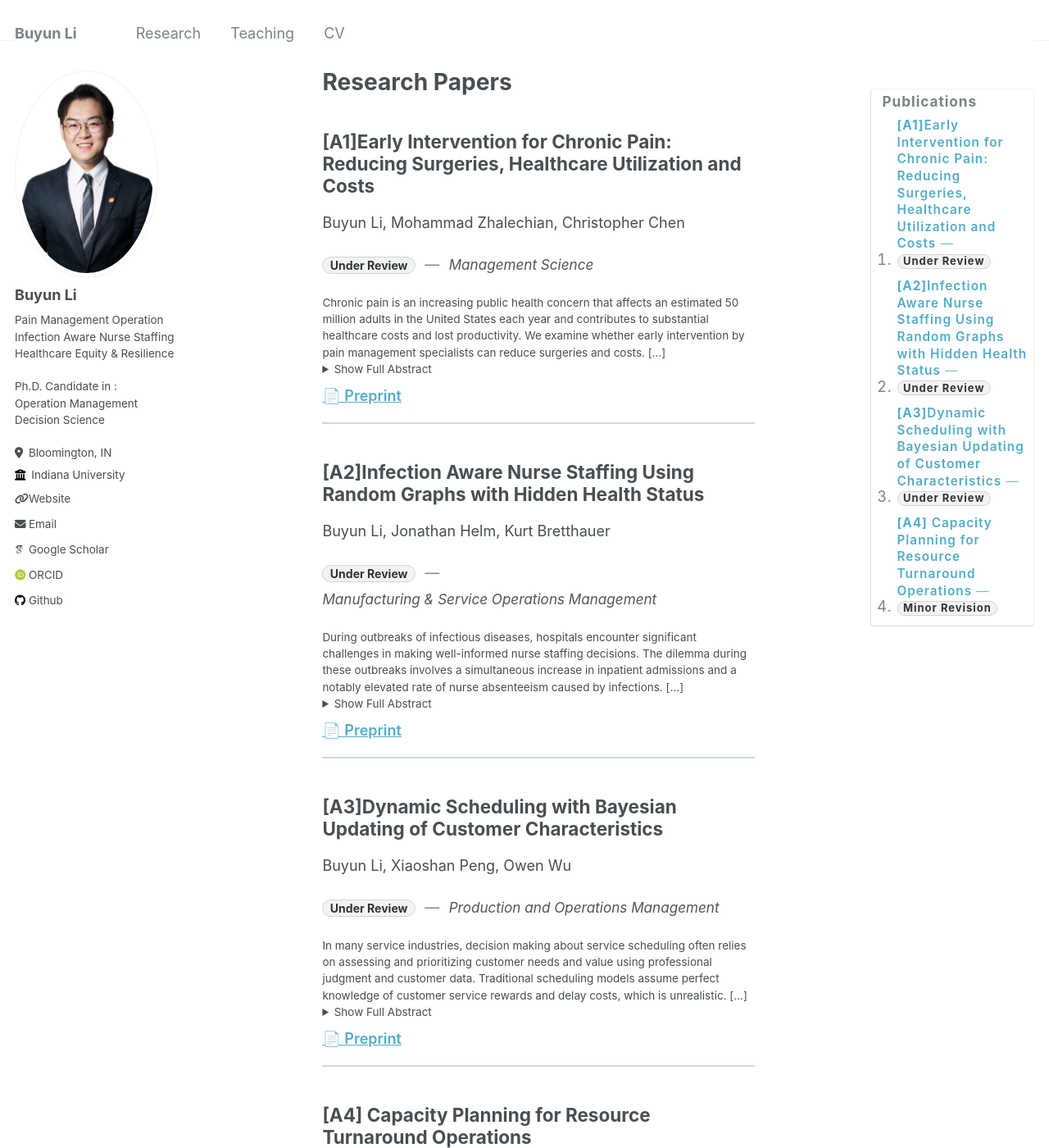
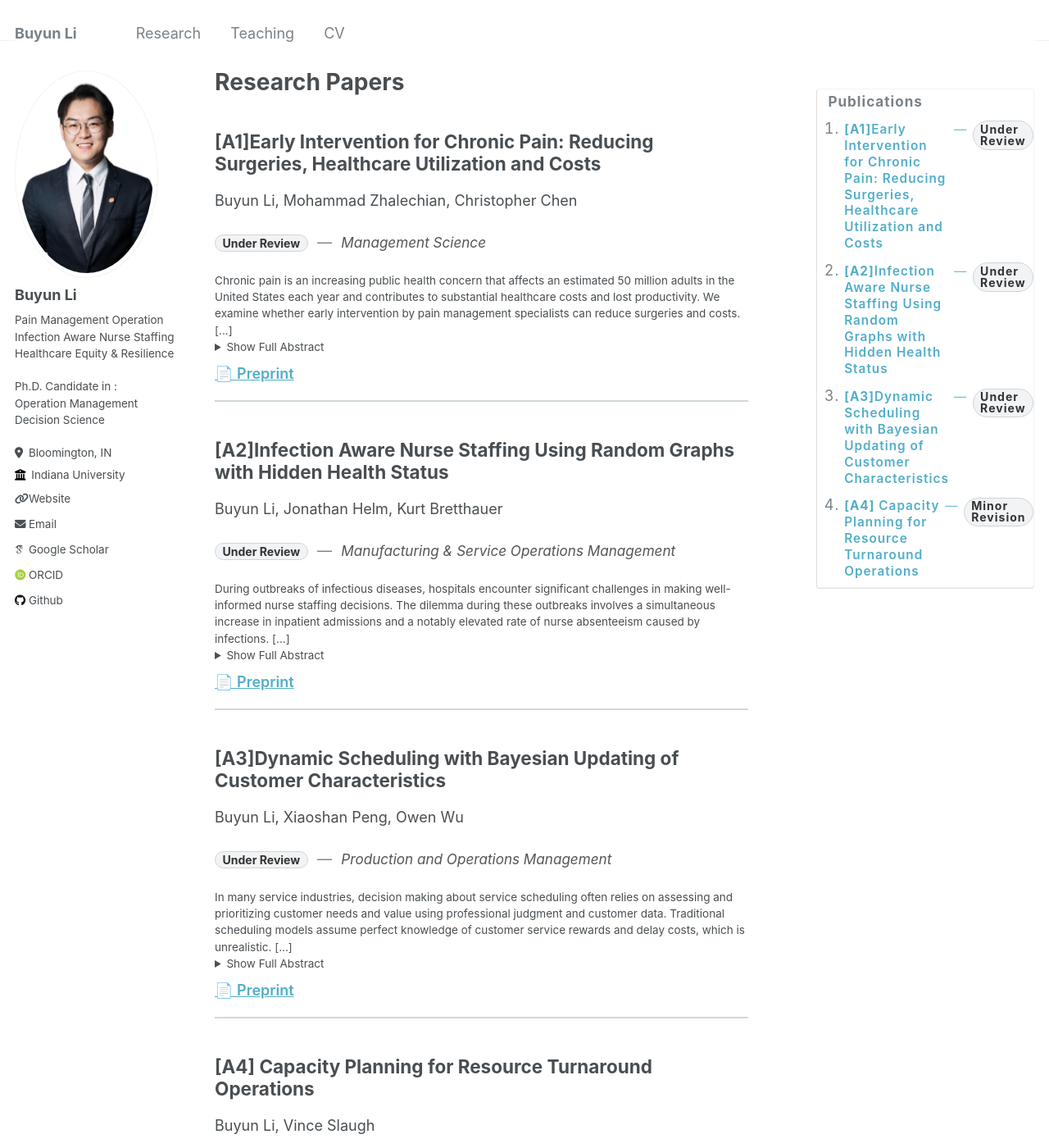
Before and after one commit to BuyunLi/BuyunLi.github.io, a Jekyll site: the page built from _pages/publications.md, in a window 1280 px wide and 1400 px high. Shown: the whole window at 82% size. Built offline with Jekyll 4.4.1, drawn with Linux system fonts in a browser that asks for light colours; some web fonts are replaced.

Commit message:
Update _custom.scss

```diff
--- a/_sass/_custom.scss
+++ b/_sass/_custom.scss
@@ -1,11 +1,17 @@
-/* --- Layout: three columns (sidebar | content | right TOC) --- */
+/* ===============================
+   GRID: sidebar | MAIN(70%) | TOC
+   =============================== */
 #main.with-toc {
   display: grid;
-  /* slimmer TOC, more room for main content */
-  grid-template-columns: minmax(240px, 320px) 1fr minmax(160px, 200px);
-  gap: 1.5rem;
+  /* Side columns slim; middle takes ~70% */
+  grid-template-columns:
+    minmax(160px, 15%)     /* left sidebar */
+    minmax(0, 70%)         /* MAIN content */
+    minmax(140px, 15%);    /* right TOC */
+  gap: 1.25rem;
   align-items: start;
 }
+
 #main.with-toc > .sidebar { grid-column: 1; }
 #main.with-toc > .archive { grid-column: 2; min-width: 0; }
 #main.with-toc > .toc--right {
@@ -14,14 +20,17 @@
   top: 6rem;
   max-height: calc(100vh - 6rem);
   overflow: auto;
-  padding-left: 0.75rem;            /* a touch slimmer */
+  padding-left: 0.75rem;      /* slimmer feel */
   border-left: 1px solid #e0e0e0;
-  justify-self: end;                 /* hug right edge */
+  justify-self: end;          /* hug right edge */
 }
 
 /* Mobile: stack */
 @media (max-width: 980px) {
-  #main.with-toc { grid-template-columns: 1fr; gap: 1rem; }
+  #main.with-toc {
+    grid-template-columns: 1fr;
+    gap: 1rem;
+  }
   #main.with-toc > .sidebar,
   #main.with-toc > .archive,
   #main.with-toc > .toc--right { grid-column: 1; }
@@ -30,31 +39,62 @@
     border-top: 1px solid #e0e0e0;
     margin-top: 1rem;
     padding-top: 1rem;
+    max-height: none;
   }
 }
 
 /* Smooth scrolling */
 html { scroll-behavior: smooth; }
 
-/* --- TOC styles: normal case, smaller, with status pill support --- */
+/* =========================================
+   TOC: titles smaller, no ALL CAPS, and
+   number aligns with the TITLE (not status)
+   ========================================= */
 .toc--right, .toc__title, .toc__list, .toc__list a,
-.toc__title-text, .toc__status {
-  text-transform: none !important; /* ensure no ALL CAPS */
+.toc__title-text, .toc__status, .toc__dash {
+  text-transform: none !important;  /* kill uppercase from theme */
 }
 
+/* Keep list marker outside and aligned with first line */
+.toc__list {
+  margin: 0;
+  padding-left: 1.1rem;             /* room for numbers */
+  list-style: decimal outside;
+}
+
+/* Make the link behave like one line for baseline alignment,
+   and align children to the text baseline */
+.toc__list a {
+  display: inline-flex;
+  align-items: baseline;            /* baseline alignment = use title’s baseline */
+  gap: 0.35rem;
+  font-size: 0.85rem;               /* smaller TOC text */
+  line-height: 1.3;                 /* stable baseline height */
+  text-decoration: none;
+}
+.toc__list a:hover { text-decoration: underline; }
+
 .toc__title { font-size: 0.95rem; margin: 0.25rem 0 0.5rem; }
-.toc__list  { margin: 0; padding-left: 1rem; list-style: decimal; }
-.toc__list a { text-decoration: none; display: inline-block; font-size: 0.85rem; line-height: 1.35; }
-.toc__list a:hover { text-decoration: underline; }
 .toc__title-text { font-weight: 600; }
 
-/* If your layout uses: <span class="toc__dash"> — </span><span class="pub__status pub__status--mini">… */
+/* Status in TOC as mini pill (same style language as main) */
 .toc__dash { opacity: 0.8; }
+.pub__status--mini {
+  display: inline-block;
+  font-size: 0.72rem;
+  font-weight: 700;
+  padding: 0.12em 0.5em;
+  border-radius: 999px;
+  line-height: 1;                   /* don’t stretch the baseline */
+  background: #f1f3f5;
+  color: #333;
+  border: 1px solid #d0d5da;
+  vertical-align: baseline;         /* align with title baseline */
+}
 
-/* Fallback if you still have plain-text status: <span class="toc__status"> — Under Review</span> */
-.toc__status { font-weight: 500; opacity: 0.85; font-size: 0.85rem; }
-
-/* --- Publication item styling --- */
+/* =========================================
+   Publication item styling (main list)
+   ========================================= */
 .archive .archive__item {
   border-bottom: 2px solid #cfd8dc; /* clearer separator */
   padding-bottom: 1rem;
@@ -62,14 +102,14 @@ html { scroll-behavior: smooth; }
 }
 .archive .archive__item:last-child { border-bottom: 0; }
 
-/* Meta row: status pill — venue (smaller) — year */
+/* Meta row: [status pill] — [venue small] · [year] */
 .pub__meta { display: flex; align-items: baseline; flex-wrap: wrap; gap: 0.35rem; }
 .pub__dash { opacity: 0.7; }
 .pub__venue { font-size: 0.95rem; color: #555; }
 .pub__year  { font-size: 0.95rem; color: #666; }
 .pub__dot   { color: #aaa; }
 
-/* Status pill (neutral look) */
+/* Status pill (main list) */
 .pub__status {
   display: inline-block;
   font-size: 0.78rem;
@@ -80,13 +120,6 @@ html { scroll-behavior: smooth; }
   background: #f1f3f5;
   color: #333;
   border: 1px solid #d0d5da;
-}
-
-/* Smaller pill for TOC (use with <span class="pub__status pub__status--mini">…</span>) */
-.pub__status--mini {
-  font-size: 0.72rem;
-  padding: 0.12em 0.5em;
-  vertical-align: baseline;
 }
 
 /* Footer (for Preprint link) */
```
